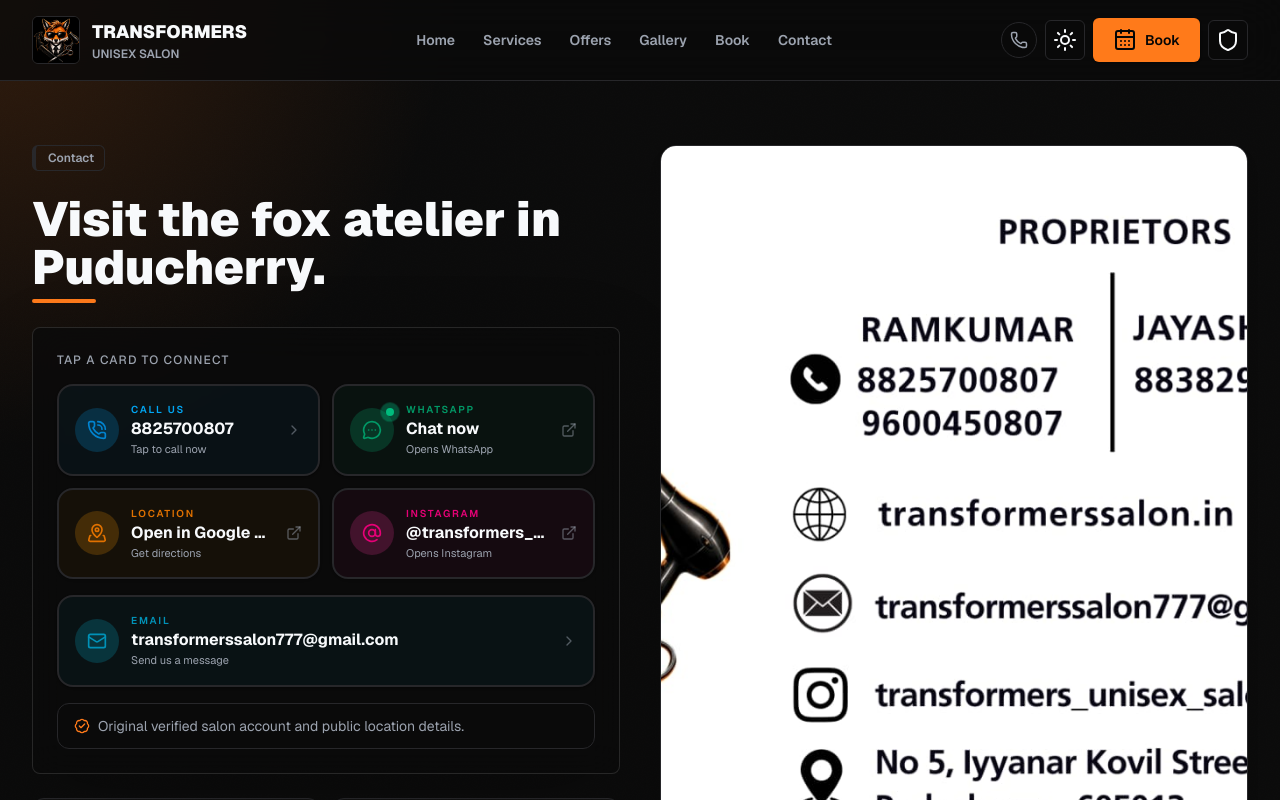
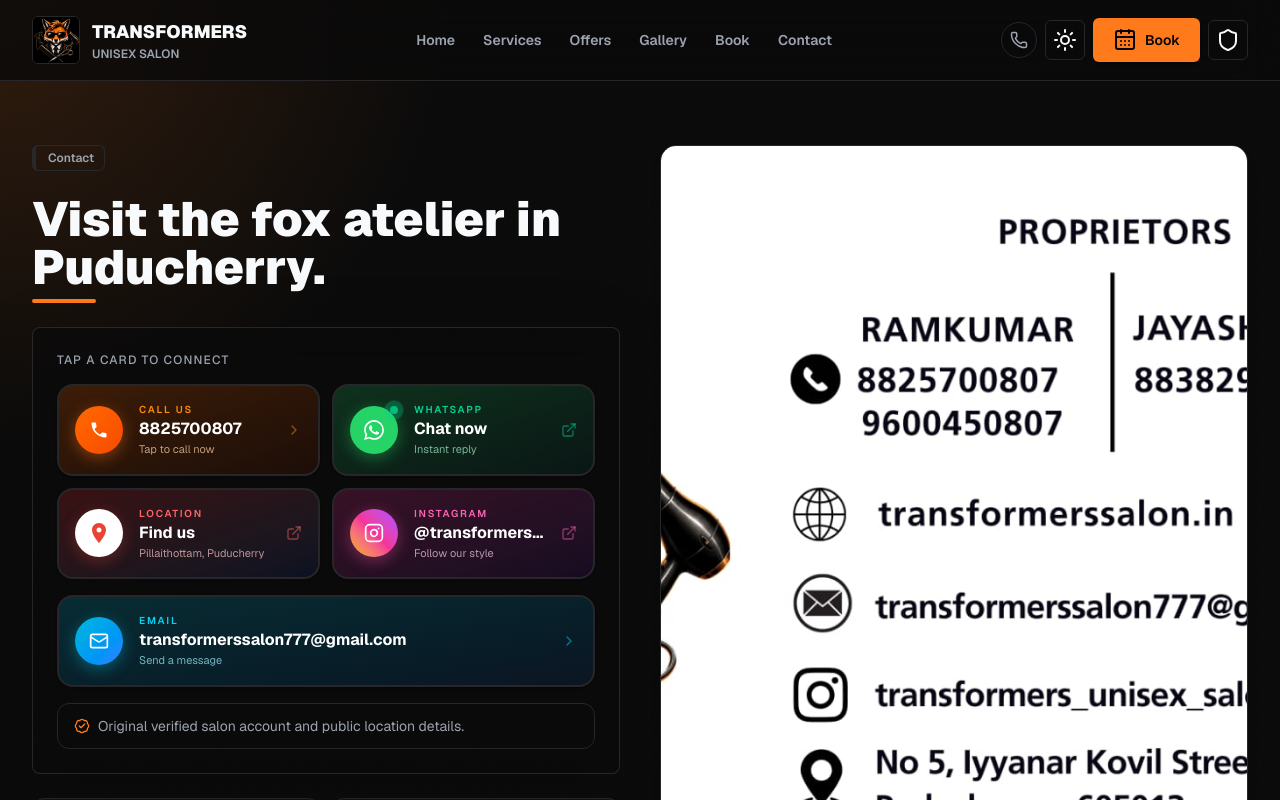
Before and after one commit to G4thm/transformers-salon, a Next.js app: page /contact in a window 1280 px wide. Shown: the top 800 px of the page. Built offline with nearby package versions, Linux system fonts and the light colour scheme; no server answers; the database is empty.

Commit message:
style: make contact page cards vibrant and match booking page theme

```diff
--- a/src/app/contact/page.tsx
+++ b/src/app/contact/page.tsx
@@ -32,29 +32,33 @@
 
                 {/* Call */}
                 <a
-                  className="group relative flex cursor-pointer items-center gap-3 rounded-2xl border-2 border-sky-200/40 bg-sky-500/5 p-4 shadow-sm transition-all duration-200 hover:-translate-y-1 hover:border-sky-500 hover:bg-sky-500/10 hover:shadow-md hover:shadow-sky-500/20 active:scale-95 dark:border-sky-800/40"
+                  className="group relative flex cursor-pointer items-center gap-4 rounded-2xl border-2 border-orange-500/40 bg-gradient-to-br from-orange-500/20 to-orange-700/10 p-4 shadow-sm transition-all duration-200 hover:-translate-y-1 hover:border-orange-500 hover:shadow-[0_8px_30px_rgba(249,115,22,0.25)] active:scale-95"
                   href={phoneHref}
                 >
-                  <span className="flex size-11 shrink-0 items-center justify-center rounded-full bg-sky-500/20 text-sky-600 transition-all duration-200 group-hover:bg-sky-500 group-hover:text-white">
-                    <PhoneCall className="size-5" />
+                  <span className="flex size-12 shrink-0 items-center justify-center rounded-full bg-gradient-to-br from-orange-500 to-orange-600 text-white shadow-[0_4px_15px_rgba(249,115,22,0.4)] transition-transform duration-200 group-hover:scale-115">
+                    <svg viewBox="0 0 24 24" className="size-5 fill-white" xmlns="http://www.w3.org/2000/svg">
+                      <path d="M6.62 10.79c1.44 2.83 3.76 5.14 6.59 6.59l2.2-2.2c.27-.27.67-.36 1.02-.24 1.12.37 2.33.57 3.57.57.55 0 1 .45 1 1V20c0 .55-.45 1-1 1-9.39 0-17-7.61-17-17 0-.55.45-1 1-1h3.5c.55 0 1 .45 1 1 0 1.25.2 2.45.57 3.57.11.35.03.74-.25 1.02l-2.2 2.2z"/>
+                    </svg>
                   </span>
                   <span className="flex-1 min-w-0">
-                    <span className="block text-[10px] font-semibold uppercase tracking-[0.18em] text-sky-500">Call us</span>
-                    <span className="block truncate font-bold">{contact.phonePrimary}</span>
-                    <span className="block text-[11px] text-muted-foreground">Tap to call now</span>
+                    <span className="block text-[10px] font-semibold uppercase tracking-[0.18em] text-orange-400">Call us</span>
+                    <span className="block truncate font-bold text-white">{contact.phonePrimary}</span>
+                    <span className="block text-[11px] text-orange-200/70">Tap to call now</span>
                   </span>
-                  <ChevronRight className="size-4 shrink-0 text-muted-foreground/50 transition-transform duration-200 group-hover:translate-x-0.5 group-hover:text-sky-500" />
+                  <ChevronRight className="size-4 shrink-0 text-orange-400/50 transition-transform duration-200 group-hover:translate-x-0.5 group-hover:text-orange-400" />
                 </a>
 
                 {/* WhatsApp */}
                 <a
-                  className="group relative flex cursor-pointer items-center gap-3 rounded-2xl border-2 border-emerald-200/40 bg-emerald-500/5 p-4 shadow-sm transition-all duration-200 hover:-translate-y-1 hover:border-emerald-500 hover:bg-emerald-500/10 hover:shadow-md hover:shadow-emerald-500/20 active:scale-95 dark:border-emerald-800/40"
+                  className="group relative flex cursor-pointer items-center gap-4 rounded-2xl border-2 border-[#25D366]/40 bg-gradient-to-br from-[#25D366]/20 to-[#128C7E]/10 p-4 shadow-sm transition-all duration-200 hover:-translate-y-1 hover:border-[#25D366] hover:shadow-[0_8px_30px_rgba(37,211,102,0.25)] active:scale-95"
                   href={whatsappHref}
                   target="_blank"
                   rel="noreferrer"
                 >
-                  <span className="relative flex size-11 shrink-0 items-center justify-center rounded-full bg-emerald-500/20 text-emerald-600 transition-all duration-200 group-hover:bg-emerald-500 group-hover:text-white">
-                    <MessageCircleMore className="size-5" />
+                  <span className="relative flex size-12 shrink-0 items-center justify-center rounded-full bg-[#25D366] text-white shadow-[0_4px_15px_rgba(37,211,102,0.4)] transition-transform duration-200 group-hover:scale-115">
+                    <svg viewBox="0 0 24 24" className="size-5 fill-white" xmlns="http://www.w3.org/2000/svg">
+                      <path d="M17.472 14.382c-.297-.149-1.758-.867-2.03-.967-.273-.099-.471-.148-.67.15-.197.297-.767.966-.94 1.164-.173.199-.347.223-.644.075-.297-.15-1.255-.463-2.39-1.475-.883-.788-1.48-1.761-1.653-2.059-.173-.297-.018-.458.13-.606.134-.133.298-.347.446-.52.149-.174.198-.298.298-.497.099-.198.05-.371-.025-.52-.075-.149-.669-1.612-.916-2.207-.242-.579-.487-.5-.669-.51-.173-.008-.371-.01-.57-.01-.198 0-.52.074-.792.372-.272.297-1.04 1.016-1.04 2.479 0 1.462 1.065 2.875 1.213 3.074.149.198 2.096 3.2 5.077 4.487.709.306 1.262.489 1.694.625.712.227 1.36.195 1.871.118.571-.085 1.758-.719 2.006-1.413.248-.694.248-1.289.173-1.413-.074-.124-.272-.198-.57-.347m-5.421 7.403h-.004a9.87 9.87 0 01-5.031-1.378l-.361-.214-3.741.982.998-3.648-.235-.374a9.86 9.86 0 01-1.51-5.26c.001-5.45 4.436-9.884 9.888-9.884 2.64 0 5.122 1.03 6.988 2.898a9.825 9.825 0 012.893 6.994c-.003 5.45-4.437 9.884-9.885 9.884m8.413-18.297A11.815 11.815 0 0012.05 0C5.495 0 .16 5.335.157 11.892c0 2.096.547 4.142 1.588 5.945L.057 24l6.305-1.654a11.882 11.882 0 005.683 1.448h.005c6.554 0 11.89-5.335 11.893-11.893a11.821 11.821 0 00-3.48-8.413z"/>
+                    </svg>
                     {/* Live pulse dot */}
                     <span className="absolute -right-0.5 -top-0.5 flex size-3 items-center justify-center">
                       <span className="absolute inline-flex h-full w-full animate-ping rounded-full bg-emerald-400 opacity-75" />
@@ -62,64 +66,71 @@
                     </span>
                   </span>
                   <span className="flex-1 min-w-0">
-                    <span className="block text-[10px] font-semibold uppercase tracking-[0.18em] text-emerald-600">WhatsApp</span>
-                    <span className="block truncate font-bold">Chat now</span>
-                    <span className="block text-[11px] text-muted-foreground">Opens WhatsApp</span>
+                    <span className="block text-[10px] font-semibold uppercase tracking-[0.18em] text-emerald-400">WhatsApp</span>
+                    <span className="block truncate font-bold text-white">Chat now</span>
+                    <span className="block text-[11px] text-emerald-200/70">Instant reply</span>
                   </span>
-                  <ExternalLink className="size-4 shrink-0 text-muted-foreground/50 transition-transform duration-200 group-hover:text-emerald-500" />
+                  <ExternalLink className="size-4 shrink-0 text-emerald-400/50 transition-transform duration-200 group-hover:text-emerald-400" />
                 </a>
 
                 {/* Location */}
                 <a
-                  className="group relative flex cursor-pointer items-center gap-3 rounded-2xl border-2 border-amber-200/40 bg-amber-500/5 p-4 shadow-sm transition-all duration-200 hover:-translate-y-1 hover:border-amber-500 hover:bg-amber-500/10 hover:shadow-md hover:shadow-amber-500/20 active:scale-95 dark:border-amber-800/40"
+                  className="group relative flex cursor-pointer items-center gap-4 rounded-2xl border-2 border-red-500/40 bg-gradient-to-br from-red-500/20 to-blue-600/10 p-4 shadow-sm transition-all duration-200 hover:-translate-y-1 hover:border-red-500 hover:shadow-[0_8px_30px_rgba(234,67,53,0.25)] active:scale-95"
                   href={mapHref}
                   target="_blank"
                   rel="noreferrer"
                 >
-                  <span className="flex size-11 shrink-0 items-center justify-center rounded-full bg-amber-500/20 text-amber-600 transition-all duration-200 group-hover:bg-amber-500 group-hover:text-white">
-                    <MapPinned className="size-5" />
+                  <span className="flex size-12 shrink-0 items-center justify-center rounded-full bg-white shadow-[0_4px_15px_rgba(234,67,53,0.3)] transition-transform duration-200 group-hover:scale-115">
+                    {/* Google Maps pin SVG */}
+                    <svg viewBox="0 0 24 24" className="size-6" xmlns="http://www.w3.org/2000/svg">
+                      <path d="M12 2C8.13 2 5 5.13 5 9c0 5.25 7 13 7 13s7-7.75 7-13c0-3.87-3.13-7-7-7zm0 9.5c-1.38 0-2.5-1.12-2.5-2.5s1.12-2.5 2.5-2.5 2.5 1.12 2.5 2.5-1.12 2.5-2.5 2.5z" fill="#EA4335"/>
+                    </svg>
                   </span>
                   <span className="flex-1 min-w-0">
-                    <span className="block text-[10px] font-semibold uppercase tracking-[0.18em] text-amber-600">Location</span>
-                    <span className="block truncate font-bold">Open in Google Maps</span>
-                    <span className="block text-[11px] text-muted-foreground">Get directions</span>
+                    <span className="block text-[10px] font-semibold uppercase tracking-[0.18em] text-red-400">Location</span>
+                    <span className="block truncate font-bold text-white">Find us</span>
+                    <span className="block text-[11px] text-red-200/70">Pillaithottam, Puducherry</span>
                   </span>
-                  <ExternalLink className="size-4 shrink-0 text-muted-foreground/50 transition-transform duration-200 group-hover:text-amber-500" />
+                  <ExternalLink className="size-4 shrink-0 text-red-400/50 transition-transform duration-200 group-hover:text-red-400" />
                 </a>
 
                 {/* Instagram */}
                 <a
-                  className="group relative flex cursor-pointer items-center gap-3 rounded-2xl border-2 border-pink-200/40 bg-pink-500/5 p-4 shadow-sm transition-all duration-200 hover:-translate-y-1 hover:border-pink-500 hover:bg-pink-500/10 hover:shadow-md hover:shadow-pink-500/20 active:scale-95 dark:border-pink-800/40"
+                  className="group relative flex cursor-pointer items-center gap-4 rounded-2xl border-2 border-pink-500/40 bg-gradient-to-br from-pink-500/20 to-purple-600/10 p-4 shadow-sm transition-all duration-200 hover:-translate-y-1 hover:border-pink-500 hover:shadow-[0_8px_30px_rgba(236,72,153,0.25)] active:scale-95"
                   href={`https://instagram.com/${contact.instagram}`}
                   target="_blank"
                   rel="noreferrer"
                 >
-                  <span className="flex size-11 shrink-0 items-center justify-center rounded-full bg-pink-500/20 text-pink-600 transition-all duration-200 group-hover:bg-pink-500 group-hover:text-white">
-                    <AtSign className="size-5" />
+                  <span className="flex size-12 shrink-0 items-center justify-center rounded-full bg-gradient-to-tr from-yellow-500 via-pink-500 to-purple-500 text-white shadow-[0_4px_15px_rgba(236,72,153,0.4)] transition-transform duration-200 group-hover:scale-115">
+                    <svg viewBox="0 0 24 24" className="size-5 fill-none stroke-current stroke-2" strokeLinecap="round" strokeLinejoin="round" xmlns="http://www.w3.org/2000/svg">
+                      <rect x="2" y="2" width="20" height="20" rx="5" ry="5"></rect>
+                      <path d="M16 11.37A4 4 0 1 1 12.63 8 4 4 0 0 1 16 11.37z"></path>
+                      <line x1="17.5" y1="6.5" x2="17.51" y2="6.5"></line>
+                    </svg>
                   </span>
                   <span className="flex-1 min-w-0">
-                    <span className="block text-[10px] font-semibold uppercase tracking-[0.18em] text-pink-600">Instagram</span>
-                    <span className="block truncate font-bold">@{contact.instagram}</span>
-                    <span className="block text-[11px] text-muted-foreground">Opens Instagram</span>
+                    <span className="block text-[10px] font-semibold uppercase tracking-[0.18em] text-pink-400">Instagram</span>
+                    <span className="block truncate font-bold text-white">@{contact.instagram}</span>
+                    <span className="block text-[11px] text-pink-200/70">Follow our style</span>
                   </span>
-                  <ExternalLink className="size-4 shrink-0 text-muted-foreground/50 transition-transform duration-200 group-hover:text-pink-500" />
+                  <ExternalLink className="size-4 shrink-0 text-pink-400/50 transition-transform duration-200 group-hover:text-pink-400" />
                 </a>
               </div>
 
               {/* Email — full width */}
               <a
-                className="group flex cursor-pointer items-center gap-3 rounded-2xl border-2 border-cyan-200/40 bg-cyan-500/5 p-4 shadow-sm transition-all duration-200 hover:-translate-y-1 hover:border-cyan-500 hover:bg-cyan-500/10 hover:shadow-md hover:shadow-cyan-500/20 active:scale-95 dark:border-cyan-800/40"
+                className="group flex cursor-pointer items-center gap-4 rounded-2xl border-2 border-cyan-500/40 bg-gradient-to-br from-cyan-500/20 to-blue-500/10 p-4 shadow-sm transition-all duration-200 hover:-translate-y-1 hover:border-cyan-500 hover:shadow-[0_8px_30px_rgba(6,182,212,0.25)] active:scale-95"
                 href={`mailto:${contact.email}`}
               >
-                <span className="flex size-11 shrink-0 items-center justify-center rounded-full bg-cyan-500/20 text-cyan-600 transition-all duration-200 group-hover:bg-cyan-500 group-hover:text-white">
+                <span className="flex size-12 shrink-0 items-center justify-center rounded-full bg-gradient-to-br from-cyan-500 to-blue-500 text-white shadow-[0_4px_15px_rgba(6,182,212,0.4)] transition-transform duration-200 group-hover:scale-115">
                   <Mail className="size-5" />
                 </span>
                 <span className="flex-1 min-w-0">
-                  <span className="block text-[10px] font-semibold uppercase tracking-[0.18em] text-cyan-600">Email</span>
-                  <span className="block truncate font-bold">{contact.email}</span>
-                  <span className="block text-[11px] text-muted-foreground">Send us a message</span>
+                  <span className="block text-[10px] font-semibold uppercase tracking-[0.18em] text-cyan-400">Email</span>
+                  <span className="block truncate font-bold text-white">{contact.email}</span>
+                  <span className="block text-[11px] text-cyan-200/70">Send a message</span>
                 </span>
-                <ChevronRight className="size-4 shrink-0 text-muted-foreground/50 transition-transform duration-200 group-hover:translate-x-0.5 group-hover:text-cyan-500" />
+                <ChevronRight className="size-4 shrink-0 text-cyan-400/50 transition-transform duration-200 group-hover:translate-x-0.5 group-hover:text-cyan-500" />
               </a>
 
               <div className="flex items-center gap-2 rounded-xl border bg-background/60 px-4 py-3 text-sm text-muted-foreground">
```
